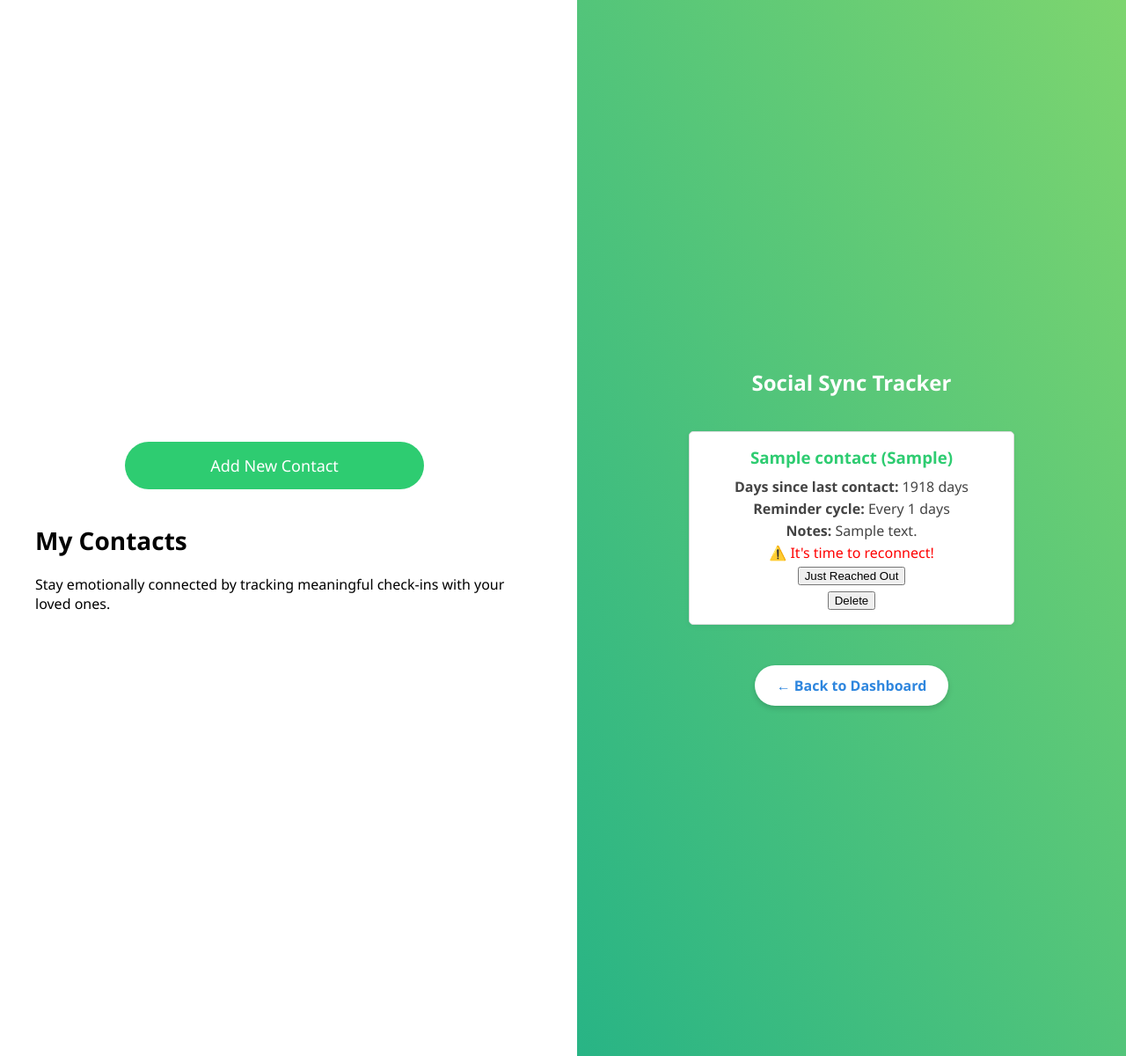
After one commit to RifatC2002/HealthLens, a Flask app: page /social/contacts in a window 1280 px wide. The commit adds this page. Shown: the whole page at 88% size. Run offline with Flask 3, Linux system fonts and the light colour scheme; a user stored in the database is signed in; tables that the repository leaves empty hold one stand-in row (values such as "Sample post").

Commit message:
Microsaving and social sync added by Afsara

```diff
--- a/app.py
+++ b/app.py
@@ -4,11 +4,13 @@ from flask_login import LoginManager
 import os
 
 from models import db
-from routes.auth import auth_bp
-from routes.main import main_bp
-from routes.goal import goal_bp
-from routes.challenge import challenge_bp
-from routes.distraction import distraction_bp
+#from routes.auth import auth_bp
+#from routes.main import main_bp
+#from routes.goal import goal_bp
+#from routes.challenge import challenge_bp
+#from routes.distraction import distraction_bp
+
+
 
 app = Flask(__name__)
 app.config['SECRET_KEY'] = 'devkey'
@@ -23,13 +25,28 @@ login_manager.init_app(app)
 
 from models.user import User
 from models import goal, exercise
+
+from routes.auth import auth_bp
+from routes.main import main_bp
+from routes.goal import goal_bp
+from routes.challenge import challenge_bp
+from routes.distraction import distraction_bp
 from routes.mood import mood_bp
-from routes.main import main_bp
 from routes.routine import routine_bp
 from routes.finance import finance_bp
-app.register_blueprint(finance_bp)
-from routes.distraction import distraction_bp
+from routes.microsave import microsave_bp
+from routes.social import social_bp
 
+
+#from models.user import User
+#from models import goal, exercise
+#from routes.mood import mood_bp
+#from routes.main import main_bp
+#from routes.routine import routine_bp
+#from routes.finance import finance_bp
+#from routes.microsave import microsave_bp
+#from routes.distraction import distraction_bp
+#from routes.social import social_bp
 
 app.register_blueprint(distraction_bp)
 app.register_blueprint(routine_bp)
@@ -38,6 +55,9 @@ app.register_blueprint(mood_bp)
 app.register_blueprint(auth_bp)
 app.register_blueprint(goal_bp)
 app.register_blueprint(challenge_bp)
+app.register_blueprint(finance_bp)
+app.register_blueprint(microsave_bp)
+app.register_blueprint(social_bp)
 
 @login_manager.user_loader
 def load_user(user_id):
--- a/models/user.py
+++ b/models/user.py
@@ -12,6 +12,9 @@ class User(UserMixin, db.Model):
     challenges = db.relationship('ExerciseChallenge', backref='user', lazy=True)
     moods = db.relationship('Mood', backref='user', lazy=True)
     routines = db.relationship('Routine', backref='user', lazy=True)
+    microsavings = db.relationship('MicroSaving', backref='user', lazy=True)
+
+
 
 
 
--- /dev/null
+++ b/routes/social.py
@@ -0,0 +1,75 @@
+from flask import Blueprint, render_template, request, redirect, url_for, flash
+from flask_login import login_required, current_user
+from datetime import date
+from datetime import date, timedelta
+from models.social import SocialContact
+from models import db
+
+social_bp = Blueprint('social', __name__, url_prefix='/social')
+
+# View all contacts
+@social_bp.route('/contacts')
+@login_required
+def view_contacts():
+    contacts = SocialContact.query.filter_by(user_id=current_user.id).order_by(SocialContact.last_contacted.asc()).all()
+    today = date.today()
+    return render_template('social/contacts.html', contacts=contacts, today=today)
+
+# Add a new contact
+@social_bp.route('/add', methods=['GET', 'POST'])
+@login_required
+def add_contact():
+    if request.method == 'POST':
+        name = request.form.get('name')
+        relationship = request.form.get('relationship')
+        reminder_days = request.form.get('reminder_days')
+        notes = request.form.get('notes')
+        days_ago = request.form.get('days_ago')
+
+        if not name or not reminder_days:
+            flash("Name and reminder frequency are required.")
+            return redirect(url_for('social.add_contact'))
+
+        # Convert days ago to actual date
+        if days_ago and days_ago.isdigit():
+            last_contacted = date.today() - timedelta(days=int(days_ago))
+        else:
+            last_contacted = date.today()
+
+        new_contact = SocialContact(
+            user_id=current_user.id,
+            name=name,
+            relationship=relationship,
+            reminder_days=int(reminder_days),
+            last_contacted=last_contacted,
+            notes=notes
+        )
+        db.session.add(new_contact)
+        db.session.commit()
+        return redirect(url_for('social.view_contacts'))
+
+    return render_template('social/add.html')
+
+# Reset last contacted date
+@social_bp.route('/reset/<int:id>', methods=['POST'])
+@login_required
+def reset_contact(id):
+    contact = SocialContact.query.get_or_404(id)
+    if contact.user_id != current_user.id:
+        flash("Access denied.")
+        return redirect(url_for('social.view_contacts'))
+
+    contact.last_contacted = date.today()
+    db.session.commit()
+    flash(f"Marked {contact.name} as contacted today.")
+    return redirect(url_for('social.view_contacts'))
+
+# Optional: Delete a contact
+@social_bp.route('/delete/<int:id>', methods=['POST'])
+@login_required
+def delete_contact(id):
+    contact = SocialContact.query.get_or_404(id)
+    if contact.user_id == current_user.id:
+        db.session.delete(contact)
+        db.session.commit()
+    return redirect(url_for('social.view_contacts'))
--- /dev/null
+++ b/templates/social/contacts.html
@@ -0,0 +1,54 @@
+<!DOCTYPE html>
+<html lang="en">
+<head>
+    <meta charset="UTF-8">
+    <title>Social Sync Tracker</title>
+    <link rel="stylesheet" href="{{ url_for('static', filename='css/styles.css') }}">
+</head>
+<body>
+<div class="container">
+
+    <!-- Left Panel -->
+    <div class="left-panel">
+        <a href="{{ url_for('social.add_contact') }}" class="dashboard-btn">Add New Contact</a>
+        <div class="left-column">
+            <h2>My Contacts</h2>
+            <p>Stay emotionally connected by tracking meaningful check-ins with your loved ones.</p>
+        </div>
+    </div>
+
+    <!-- Right Panel -->
+    <div class="right-panel">
+        <h2>Social Sync Tracker</h2>
+        {% if contacts %}
+            <div class="goal-list">
+                {% for c in contacts %}
+                <div class="goal-card">
+                    <h3>{{ c.name }} ({{ c.relationship or 'No label' }})</h3>
+                    <p><strong>Days since last contact:</strong> {{ (today - c.last_contacted).days }} days</p>
+                    <p><strong>Reminder cycle:</strong> Every {{ c.reminder_days }} days</p>
+                    <p><strong>Notes:</strong> {{ c.notes or '—' }}</p>
+
+                    {% if (today - c.last_contacted).days > c.reminder_days %}
+                        <p style="color: red;">⚠️ It's time to reconnect!</p>
+                    {% endif %}
+
+                    <form method="POST" action="{{ url_for('social.reset_contact', id=c.id) }}">
+                        <button type="submit">Just Reached Out</button>
+                    </form>
+
+                    <form method="POST" action="{{ url_for('social.delete_contact', id=c.id) }}" style="margin-top: 5px;">
+                        <button type="submit" class="btn btn-danger">Delete</button>
+                    </form>
+                </div>
+                {% endfor %}
+            </div>
+        {% else %}
+            <p>No contacts yet. Start by <a href="{{ url_for('social.add_contact') }}">adding one</a>.</p>
+        {% endif %}
+        <a href="{{ url_for('main.dashboard') }}" class="back-dashboard-btn">← Back to Dashboard</a>
+    </div>
+
+</div>
+</body>
+</html>
```
Also changed, not shown: models/microsave.py (added, +15 -0 lines), models/social.py (added, +13 -0 lines), routes/main.py (+8 -1 lines), routes/microsave.py (added, +89 -0 lines), templates/dashboard.html (+33 -0 lines), templates/microsave/add.html (added, +25 -0 lines), templates/microsave/log.html (added, +59 -0 lines), templates/social/add.html (added, +33 -0 lines), instance/database.db.
